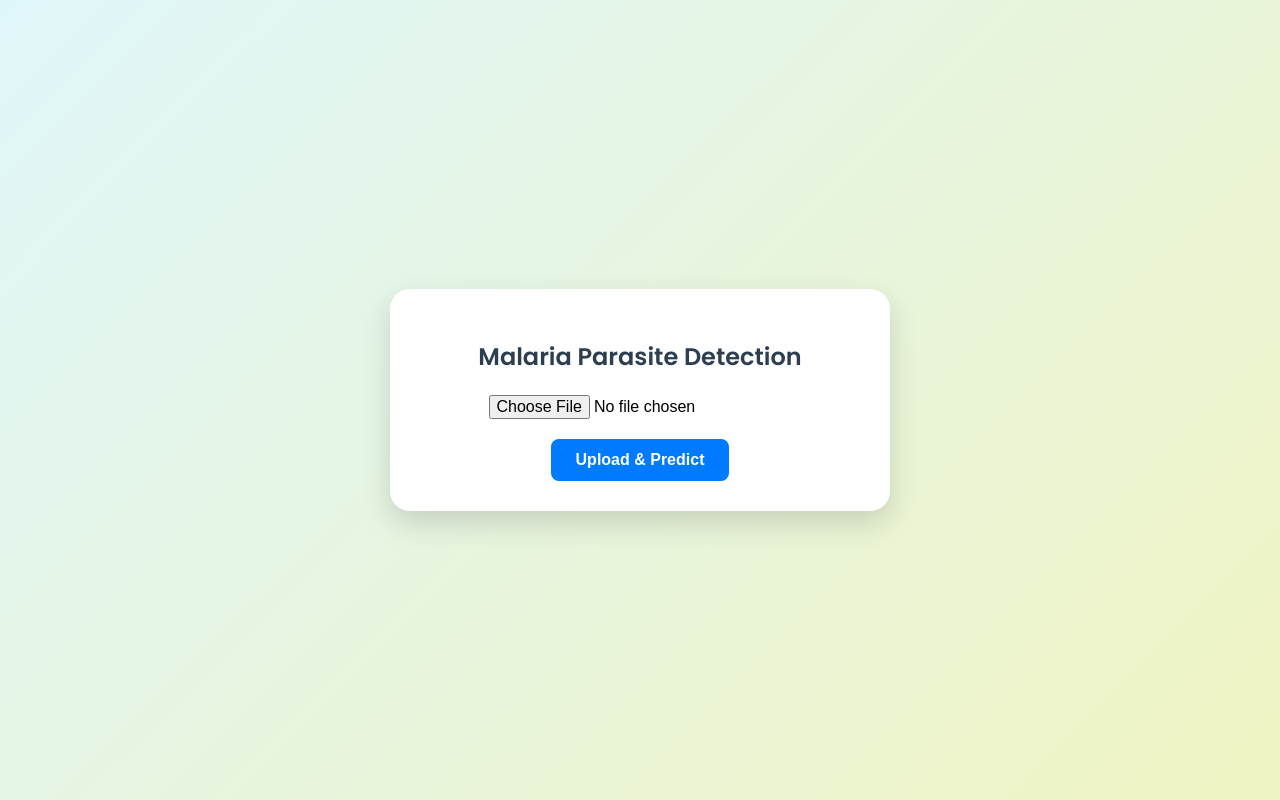
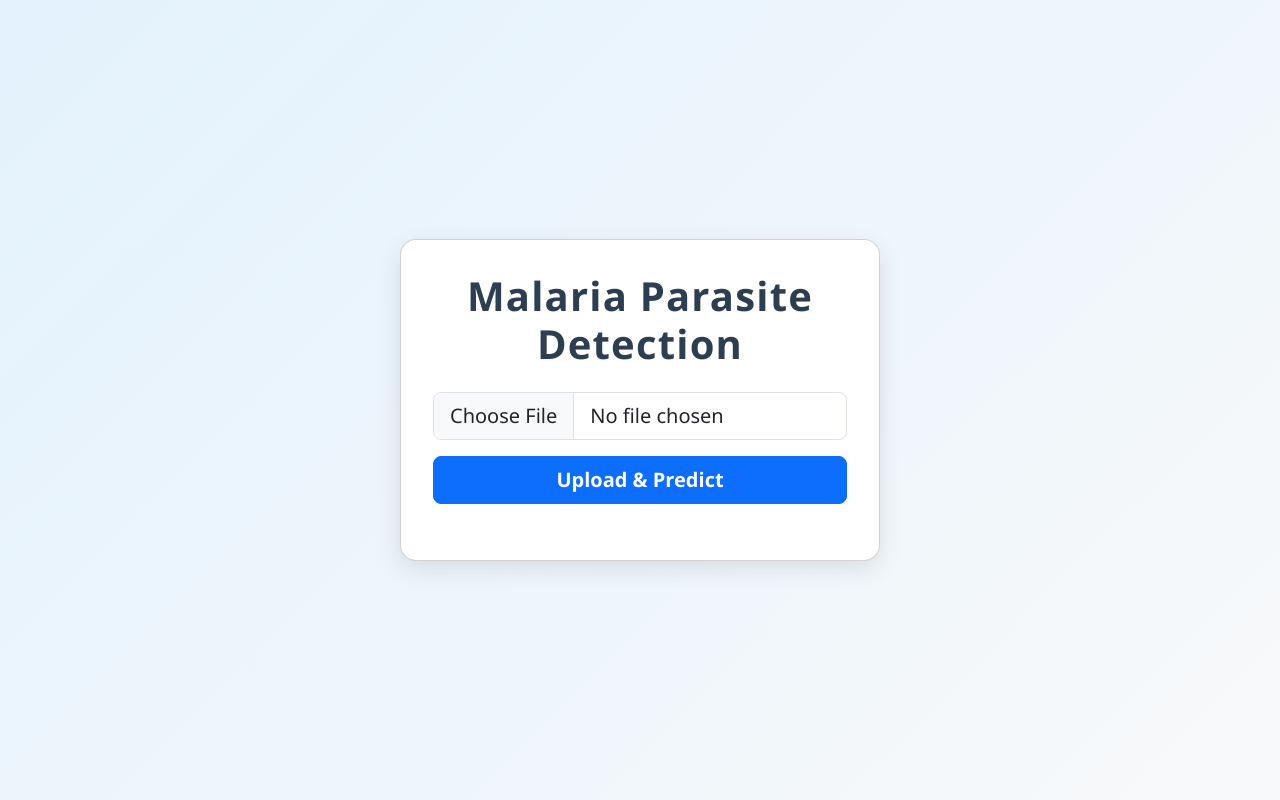
Before and after one commit to AFB-M/Malaria-Detection, a Flask app: page / in a window 1280 px wide. Run offline with Flask 3, Linux system fonts and the light colour scheme.

Commit message:
Update index.html

```diff
--- a/templates/index.html
+++ b/templates/index.html
@@ -1,78 +1,99 @@
 <!DOCTYPE html>
 <html lang="en">
 <head>
-  <meta charset="UTF-8">
-  <meta name="viewport" content="width=device-width, initial-scale=1.0">
-  <title>Malaria Detection</title>
-  <link href="https://fonts.googleapis.com/css2?family=Poppins:wght@400;600&display=swap" rel="stylesheet">
+  <meta charset="UTF-8" />
+  <meta name="viewport" content="width=device-width, initial-scale=1" />
+  <title>Malaria Parasite Detection</title>
+  <!-- Bootstrap CSS CDN -->
+  <link href="https://cdn.jsdelivr.net/npm/bootstrap@5.3.0/dist/css/bootstrap.min.css" rel="stylesheet" />
   <style>
     body {
+      background: linear-gradient(135deg, #e3f2fd, #f8f9fa);
+      font-family: 'Segoe UI', Tahoma, Geneva, Verdana, sans-serif;
       margin: 0;
       padding: 0;
-      font-family: 'Poppins', sans-serif;
-      background: linear-gradient(135deg, #e0f7fa, #f0f4c3);
+      min-height: 100vh;
       display: flex;
+      align-items: center;
       justify-content: center;
-      align-items: center;
-      height: 100vh;
     }
 
-    .container {
-      background-color: white;
-      padding: 30px 25px;
-      border-radius: 20px;
-      box-shadow: 0 12px 30px rgba(0, 0, 0, 0.15);
-      max-width: 450px;
-      width: 90%;
-      text-align: center;
-      transition: transform 0.2s ease-in-out;
+    .card {
+      border-radius: 1rem;
+      box-shadow: 0 8px 24px rgba(0, 0, 0, 0.1);
+      padding: 2rem;
+      background: white;
+      width: 100%;
+      max-width: 480px;
     }
 
-    .container:hover {
-      transform: translateY(-3px);
+    h1 {
+      font-weight: 700;
+      color: #2c3e50;
+      letter-spacing: 1.2px;
     }
 
-    h2 {
-      margin-bottom: 20px;
-      color: #2c3e50;
+    .btn-primary {
+      font-weight: 600;
+      transition: background-color 0.3s ease;
     }
 
-    input[type="file"] {
-      margin-bottom: 20px;
-      font-size: 1em;
+    .btn-primary:hover {
+      background-color: #265a8f;
     }
 
-    button {
-      background-color: #007bff;
-      color: white;
-      padding: 12px 25px;
-      border: none;
-      border-radius: 8px;
-      cursor: pointer;
-      font-size: 1em;
-      font-weight: 600;
+    .alert {
+      border-radius: 0.75rem;
+      font-size: 1.1rem;
     }
 
-    button:hover {
-      background-color: #0056b3;
-    }
-
-    .prediction {
-      margin-top: 20px;
-      font-weight: bold;
-      color: #27ae60;
+    .note {
+      font-size: 0.9rem;
+      color: #6c757d;
     }
   </style>
 </head>
 <body>
-  <div class="container">
-    <h2>Malaria Parasite Detection</h2>
-    <form action="/predict" method="post" enctype="multipart/form-data">
-      <input type="file" name="file" accept="image/*" required><br>
-      <button type="submit">Upload & Predict</button>
+  <div class="card">
+    <h1 class="mb-4 text-center">Malaria Parasite Detection</h1>
+
+    <!-- Upload form -->
+    <form method="POST" action="/predict" enctype="multipart/form-data" class="mb-4">
+      <div class="mb-3">
+        <input
+          type="file"
+          class="form-control form-control-lg"
+          name="image"
+          accept="image/*"
+          required
+        />
+      </div>
+      <button type="submit" class="btn btn-primary w-100 btn-lg">Upload & Predict</button>
     </form>
-    {% if prediction %}
-      <div class="prediction">Prediction: {{ prediction }}</div>
+
+    <!-- Display errors -->
+    {% if error %}
+      <div class="alert alert-warning text-center" role="alert">
+        {{ error }}
+      </div>
+    {% endif %}
+
+    <!-- Display prediction with color coding -->
+    {% if prediction is not none %}
+      {% if prediction == 'Malaria parasite detected' %}
+        <div class="alert alert-danger text-center fs-5 fw-semibold" role="alert">
+          Result: <strong>{{ prediction }}</strong>
+        </div>
+      {% else %}
+        <div class="alert alert-success text-center fs-5 fw-semibold" role="alert">
+          Result: <strong>{{ prediction }}</strong>
+        </div>
+      {% endif %}
+
+      <p class="text-center fst-italic note mt-3 mb-0">
+        <strong>Note:</strong> This result is from an AI model for preliminary screening.<br/>
+        Please consult a healthcare professional for diagnosis and treatment.
+      </p>
     {% endif %}
   </div>
 </body>
```
